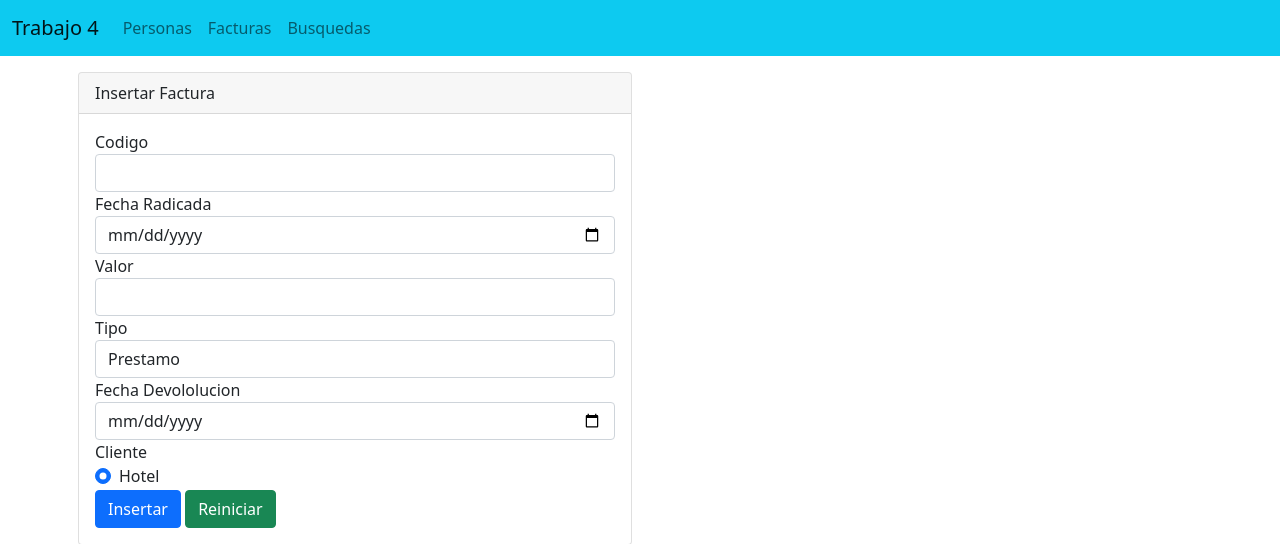
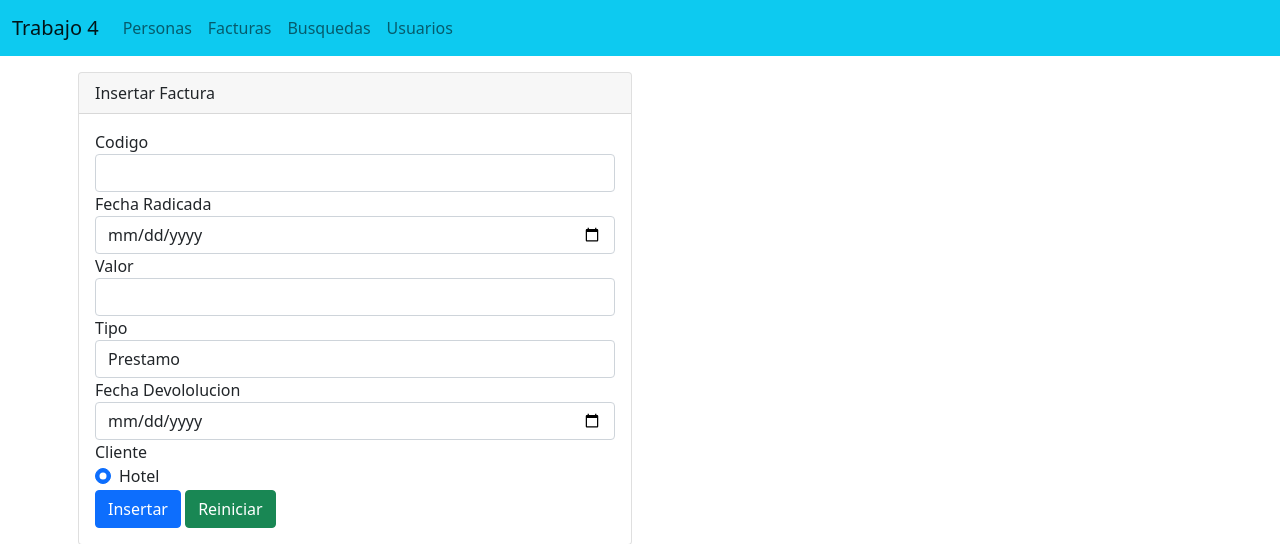
Before and after one commit to julian4u0/trabajo-sql-bases-de-datos, a PHP site: page /facturas/facturas.php in a window 1280 px wide. Shown: the top 544 px of the page. Run offline with PHP 8.4, Linux system fonts and the light colour scheme; data comes from the database, SQL or seed files in the repository; some libraries are stand-ins or nearby versions.

Commit message:
Update cabezera.php

```diff
--- a/elementos/cabezera.php
+++ b/elementos/cabezera.php
@@ -16,6 +16,9 @@
                 <li class="nav-item">
                     <a class="nav-link" href="../busquedas/busquedas.php">Busquedas</a>
                 </li>
+                <li class="nav-item">
+                    <a class="nav-link" href="../usuarios/usuarios.php">Usuarios</a>
+                </li>
             </ul>
         </div>
     </div>
```
